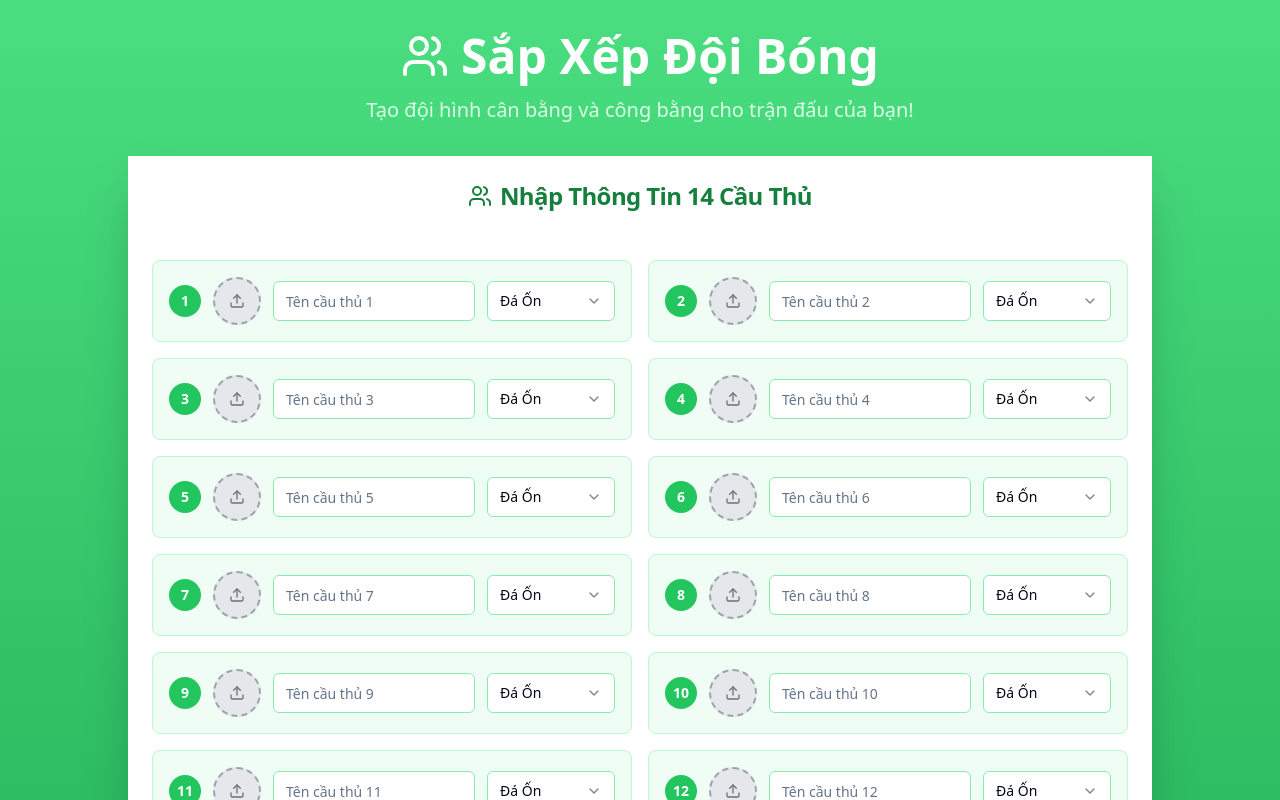
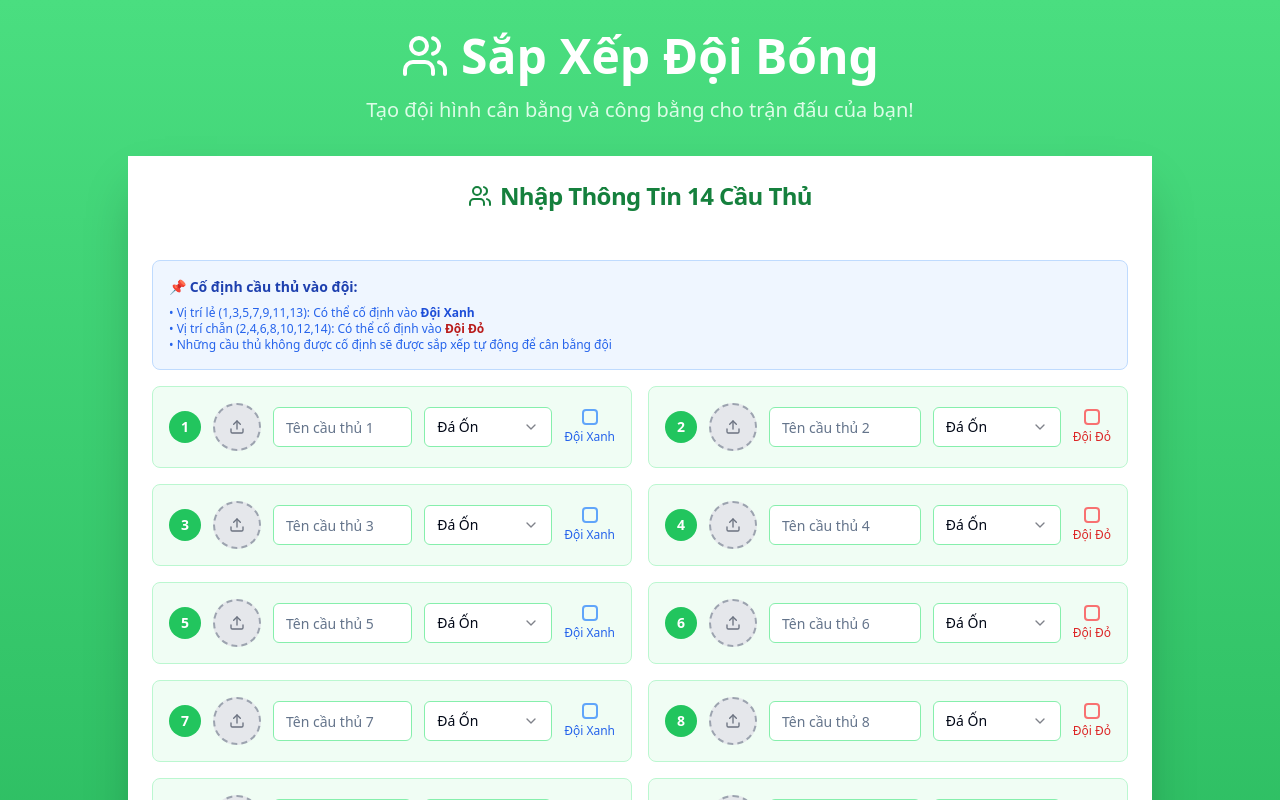
Before and after one commit to bachloxo/football-lineup, a Next.js app: page / in a window 1280 px wide. Shown: the top 800 px of the page. Built offline with nearby package versions, Linux system fonts and the light colour scheme.

Commit message:
feat: add checkbox to fix players before team balancing
Add checkbox to fix players in specific positions to blue or red teams and update team balancing algorithm.

#VERCEL_SKIP

Co-authored-by: Bach Ton That <15206071+bachloxo@users.noreply.github.com>

```diff
--- a/app/page.tsx
+++ b/app/page.tsx
@@ -7,6 +7,7 @@ import { Button } from "@/components/ui/button"
 import { Input } from "@/components/ui/input"
 import { Select, SelectContent, SelectItem, SelectTrigger, SelectValue } from "@/components/ui/select"
 import { Card, CardContent, CardHeader, CardTitle } from "@/components/ui/card"
+import { Checkbox } from "@/components/ui/checkbox"
 import { Users, Shuffle, Edit3, Upload, X, Move, Camera } from "lucide-react"
 import DataStatus from "@/components/data-status"
 import html2canvas from "html2canvas"
@@ -18,6 +19,7 @@ interface Player {
   skill: SkillLevel
   avatar?: string
   position?: { x: number; y: number }
+  isFixed?: boolean
 }
 
 interface Team {
@@ -65,7 +67,7 @@ const defaultPositions = {
 
 export default function FootballLineup() {
   const [players, setPlayers] = useState<Player[]>(
-    Array.from({ length: 14 }, (_, i) => ({ name: "", skill: "good" as SkillLevel })),
+    Array.from({ length: 14 }, (_, i) => ({ name: "", skill: "good" as SkillLevel, isFixed: false })),
   )
   const [teams, setTeams] = useState<Team[]>([])
   const [showLineup, setShowLineup] = useState(false)
@@ -109,7 +111,7 @@ export default function FootballLineup() {
   const clearLocalStorage = () => {
     try {
       localStorage.removeItem(STORAGE_KEY)
-      setPlayers(Array.from({ length: 14 }, (_, i) => ({ name: "", skill: "good" as SkillLevel })))
+      setPlayers(Array.from({ length: 14 }, (_, i) => ({ name: "", skill: "good" as SkillLevel, isFixed: false })))
     } catch (error) {
       console.error("Không thể xóa dữ liệu:", error)
     }
@@ -119,7 +121,12 @@ export default function FootballLineup() {
   useEffect(() => {
     const savedData = loadFromLocalStorage()
     if (savedData?.players && savedData.players.length === 14) {
-      setPlayers(savedData.players)
+      // Ensure backward compatibility by adding isFixed property if it doesn't exist
+      const playersWithFixed = savedData.players.map((player) => ({
+        ...player,
+        isFixed: player.isFixed || false,
+      }))
+      setPlayers(playersWithFixed)
       if (savedData.teamNames) {
         setTeamNames(savedData.teamNames)
       }
@@ -135,7 +142,7 @@ export default function FootballLineup() {
     }
   }, [players, teamNames])
 
-  const updatePlayer = (index: number, field: keyof Player, value: string) => {
+  const updatePlayer = (index: number, field: keyof Player, value: string | boolean) => {
     const newPlayers = [...players]
     newPlayers[index] = { ...newPlayers[index], [field]: value }
     setPlayers(newPlayers)
@@ -167,23 +174,48 @@ export default function FootballLineup() {
       return
     }
 
-    // Sắp xếp cầu thủ theo trình độ giảm dần
-    const sortedPlayers = [...validPlayers].sort((a, b) => skillValues[b.skill] - skillValues[a.skill])
-
     const team1: Player[] = []
     const team2: Player[] = []
     let team1Skill = 0
     let team2Skill = 0
 
-    // Phân chia cầu thủ để cân bằng trình độ
-    sortedPlayers.forEach((player, index) => {
+    // Bước 1: Xử lý các cầu thủ được fix trước
+    validPlayers.forEach((player, originalIndex) => {
+      if (player.isFixed) {
+        // Cầu thủ ở vị trí lẻ (1,3,5,7,9,11,13) -> đội 1 (xanh)
+        // Cầu thủ ở vị trí chẵn (2,4,6,8,10,12,14) -> đội 2 (đỏ)
+        const playerPosition = players.findIndex((p) => p === player)
+        const isOddPosition = (playerPosition + 1) % 2 === 1
+
+        if (isOddPosition && team1.length < 7) {
+          team1.push({
+            ...player,
+            position: defaultPositions.team1[team1.length],
+          })
+          team1Skill += skillValues[player.skill]
+        } else if (!isOddPosition && team2.length < 7) {
+          team2.push({
+            ...player,
+            position: defaultPositions.team2[team2.length],
+          })
+          team2Skill += skillValues[player.skill]
+        }
+      }
+    })
+
+    // Bước 2: Sắp xếp các cầu thủ không được fix
+    const unFixedPlayers = validPlayers.filter((player) => !player.isFixed)
+    const sortedUnFixedPlayers = [...unFixedPlayers].sort((a, b) => skillValues[b.skill] - skillValues[a.skill])
+
+    // Bước 3: Phân chia các cầu thủ còn lại để cân bằng trình độ
+    sortedUnFixedPlayers.forEach((player) => {
       if (team1.length < 7 && (team2.length === 7 || team1Skill <= team2Skill)) {
         team1.push({
           ...player,
           position: defaultPositions.team1[team1.length],
         })
         team1Skill += skillValues[player.skill]
-      } else {
+      } else if (team2.length < 7) {
         team2.push({
           ...player,
           position: defaultPositions.team2[team2.length],
@@ -191,6 +223,12 @@ export default function FootballLineup() {
         team2Skill += skillValues[player.skill]
       }
     })
+
+    // Kiểm tra nếu không đủ cầu thủ cho mỗi đội
+    if (team1.length !== 7 || team2.length !== 7) {
+      alert("Không thể sắp xếp đội do số lượng cầu thủ được fix không phù hợp!")
+      return
+    }
 
     setTeams([
       { name: teamNames.team1, players: team1, totalSkill: team1Skill },
@@ -586,9 +624,32 @@ export default function FootballLineup() {
             </CardTitle>
           </CardHeader>
           <CardContent className="p-6 bg-white">
+            <div className="mb-4 p-4 bg-blue-50 rounded-lg border border-blue-200">
+              <h3 className="text-sm font-semibold text-blue-800 mb-2">📌 Cố định cầu thủ vào đội:</h3>
+              <p className="text-xs text-blue-600">
+                • Vị trí lẻ (1,3,5,7,9,11,13): Có thể cố định vào{" "}
+                <span className="font-bold text-blue-700">Đội Xanh</span>
+              </p>
+              <p className="text-xs text-blue-600">
+                • Vị trí chẵn (2,4,6,8,10,12,14): Có thể cố định vào{" "}
+                <span className="font-bold text-red-700">Đội Đỏ</span>
+              </p>
+              <p className="text-xs text-blue-600">
+                • Những cầu thủ không được cố định sẽ được sắp xếp tự động để cân bằng đội
+              </p>
+            </div>
+
             <div className="grid grid-cols-1 md:grid-cols-2 gap-4 mb-8">
-              {players.map((player, index) => (
-                <div key={index} className="flex gap-3 items-center p-4 bg-green-50 rounded-lg border border-green-200">
+              {players.map((player, index) => {
+                const isOddPosition = (index + 1) % 2 === 1
+                const targetTeam = isOddPosition ? "Đội Xanh" : "Đội Đỏ"
+                const targetColor = isOddPosition ? "blue" : "red"
+
+                return (
+                  <div
+                    key={index}
+                    className="flex gap-3 items-center p-4 bg-green-50 rounded-lg border border-green-200"
+                  >
                     <div className="flex-shrink-0 w-8 h-8 bg-green-500 text-white rounded-full flex items-center justify-center font-bold text-sm">
                       {index + 1}
                     </div>
@@ -630,6 +691,7 @@ export default function FootballLineup() {
                       onChange={(e) => updatePlayer(index, "name", e.target.value)}
                       className="flex-1 border-green-300 focus:border-green-500"
                     />
+
                     <Select
                       value={player.skill}
                       onValueChange={(value: SkillLevel) => updatePlayer(index, "skill", value)}
@@ -649,8 +711,25 @@ export default function FootballLineup() {
                         </SelectItem>
                       </SelectContent>
                     </Select>
+
+                    {/* Checkbox cố định đội */}
+                    <div className="flex flex-col items-center gap-1">
+                      <Checkbox
+                        id={`fix-${index}`}
+                        checked={player.isFixed || false}
+                        onCheckedChange={(checked) => updatePlayer(index, "isFixed", checked as boolean)}
+                        className={`border-2 ${targetColor === "blue" ? "border-blue-400 data-[state=checked]:bg-blue-500" : "border-red-400 data-[state=checked]:bg-red-500"}`}
+                      />
+                      <label
+                        htmlFor={`fix-${index}`}
+                        className={`text-xs font-medium cursor-pointer ${targetColor === "blue" ? "text-blue-600" : "text-red-600"}`}
+                      >
+                        {targetTeam}
+                      </label>
                     </div>
-              ))}
+                  </div>
+                )
+              })}
             </div>
 
             <div className="text-center">
@@ -673,6 +752,7 @@ export default function FootballLineup() {
 
             <div className="mt-6 text-center text-sm text-gray-600">
               <p>💡 Hệ thống sẽ tự động cân bằng trình độ giữa hai đội để trận đấu thêm hấp dẫn!</p>
+              <p>📌 Sử dụng checkbox để cố định cầu thủ vào đội mong muốn trước khi sắp xếp</p>
               <p>📸 Click vào biểu tượng upload để thêm avatar cho từng cầu thủ</p>
               <p>🖱️ Sau khi sắp xếp, bạn có thể kéo thả cầu thủ để thay đổi vị trí!</p>
               <p>💾 Dữ liệu sẽ được tự động lưu và khôi phục khi bạn quay lại trang</p>
--- /dev/null
+++ b/components/ui/checkbox.tsx
@@ -0,0 +1,30 @@
+"use client"
+
+import * as React from "react"
+import * as CheckboxPrimitive from "@radix-ui/react-checkbox"
+import { Check } from "lucide-react"
+
+import { cn } from "@/lib/utils"
+
+const Checkbox = React.forwardRef<
+  React.ElementRef<typeof CheckboxPrimitive.Root>,
+  React.ComponentPropsWithoutRef<typeof CheckboxPrimitive.Root>
+>(({ className, ...props }, ref) => (
+  <CheckboxPrimitive.Root
+    ref={ref}
+    className={cn(
+      "peer h-4 w-4 shrink-0 rounded-sm border border-primary ring-offset-background focus-visible:outline-none focus-visible:ring-2 focus-visible:ring-ring focus-visible:ring-offset-2 disabled:cursor-not-allowed disabled:opacity-50 data-[state=checked]:bg-primary data-[state=checked]:text-primary-foreground",
+      className
+    )}
+    {...props}
+  >
+    <CheckboxPrimitive.Indicator
+      className={cn("flex items-center justify-center text-current")}
+    >
+      <Check className="h-4 w-4" />
+    </CheckboxPrimitive.Indicator>
+  </CheckboxPrimitive.Root>
+))
+Checkbox.displayName = CheckboxPrimitive.Root.displayName
+
+export { Checkbox }
```
Lines whose indentation alone changed are shown as unchanged.
